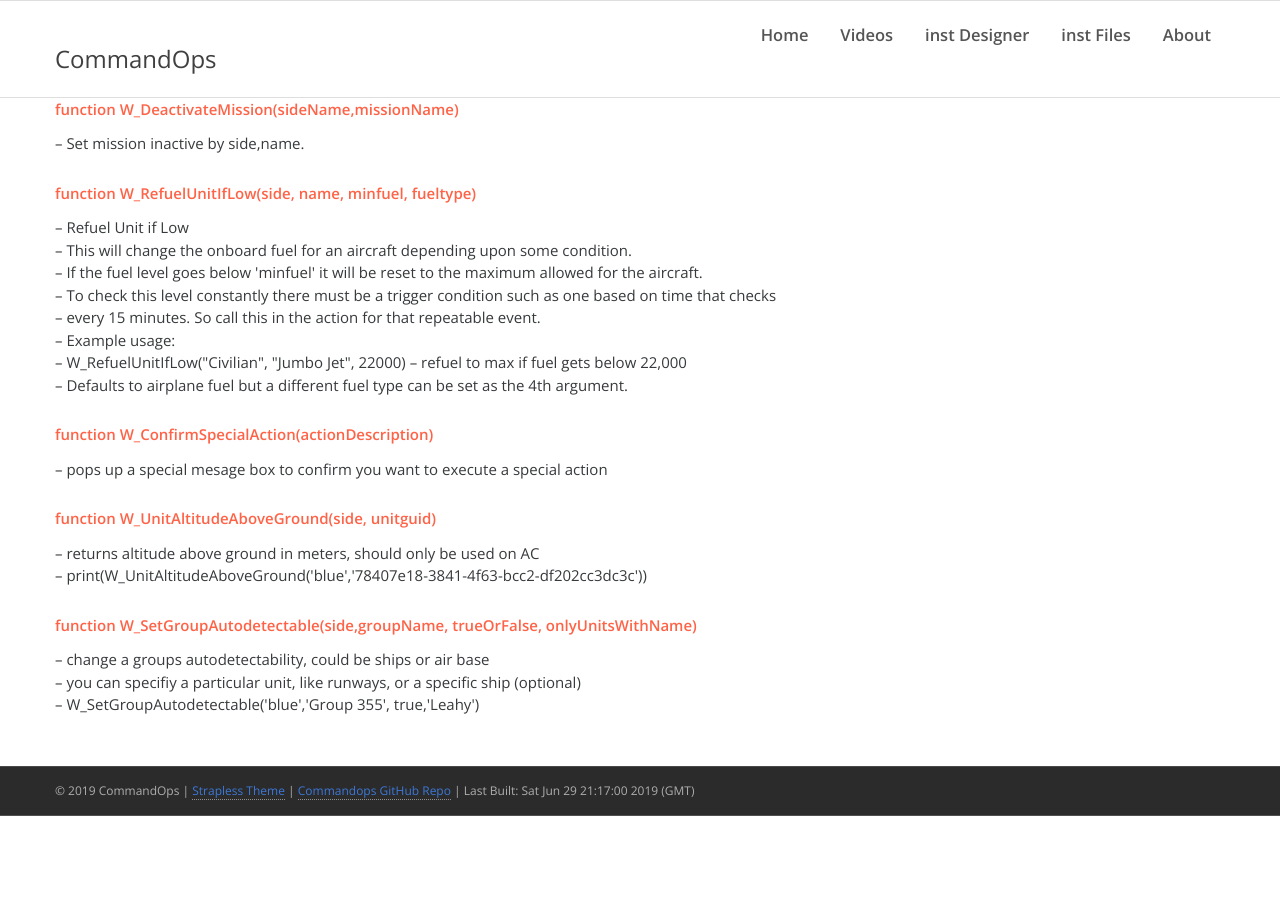
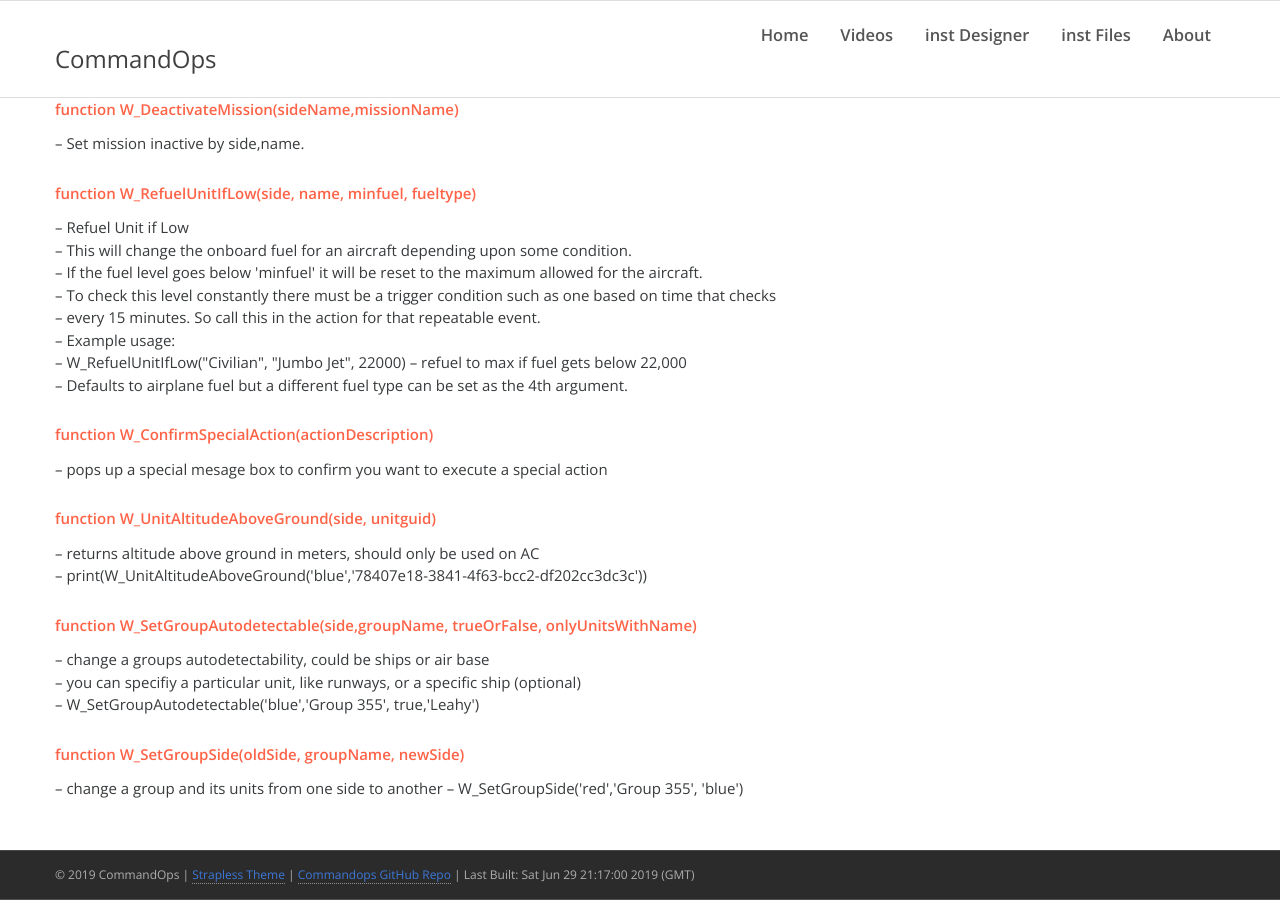
Before and after one commit to commandops/commandops.github.io, a Jekyll site: the page built from posts/starter-scen.md, in a window 1280 px wide and 900 px high, scrolled down 4074 px. Built offline with Jekyll 4.4.1, drawn with Linux system fonts in a browser that asks for light colours; comment, search, counter and statistics services are not loaded; before the commit the page ends 4890 px from its top, so only the background shows below that.

Commit message:
Update starter-scen.md

```diff
--- a/posts/starter-scen.md
+++ b/posts/starter-scen.md
@@ -179,3 +179,7 @@ You can also use it with a specific unit by passing in a table with the guid - n
 -- change a groups autodetectability, could be ships or air base
 -- you can specifiy a particular unit, like runways, or a specific ship (optional)
 -- W_SetGroupAutodetectable('blue','Group 355', true,'Leahy')
+
+###### function W_SetGroupSide(oldSide, groupName, newSide)
+-- change a group and its units from one side to another
+-- W_SetGroupSide('red','Group 355', 'blue')
```
